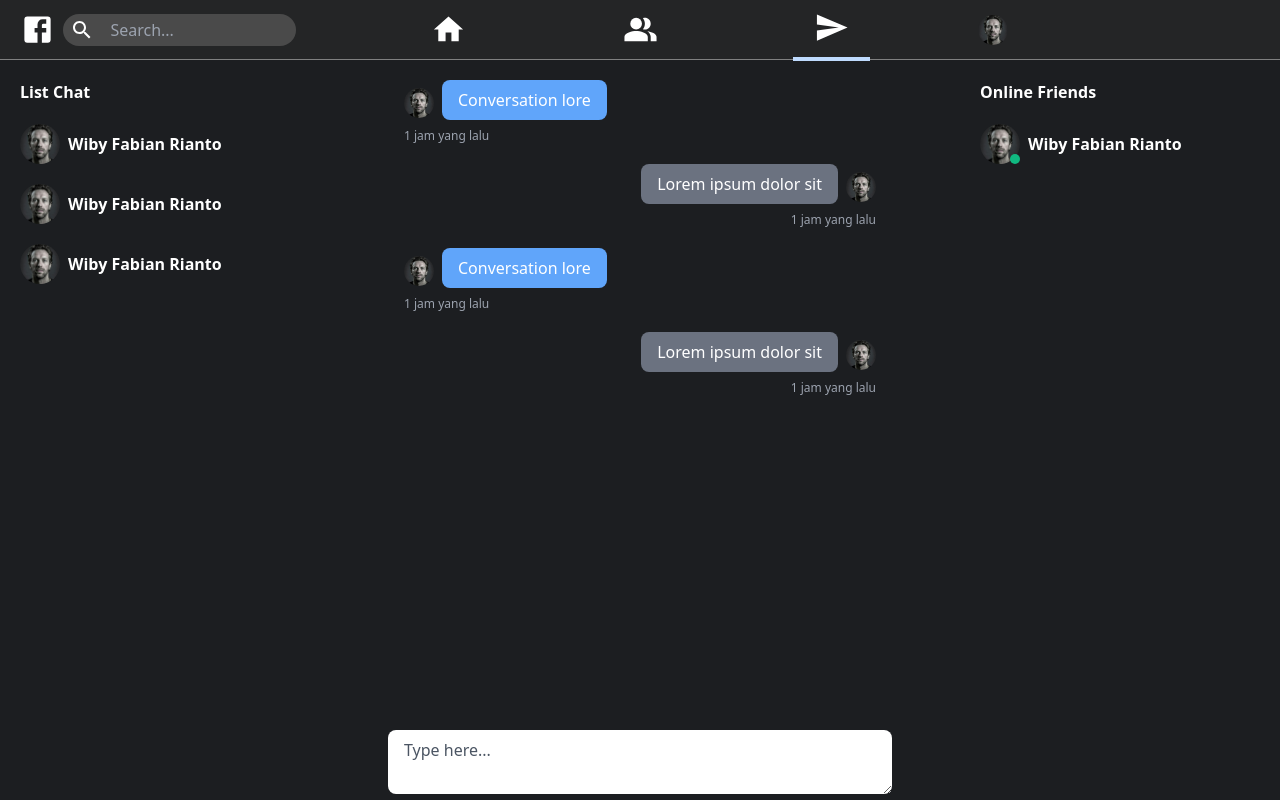
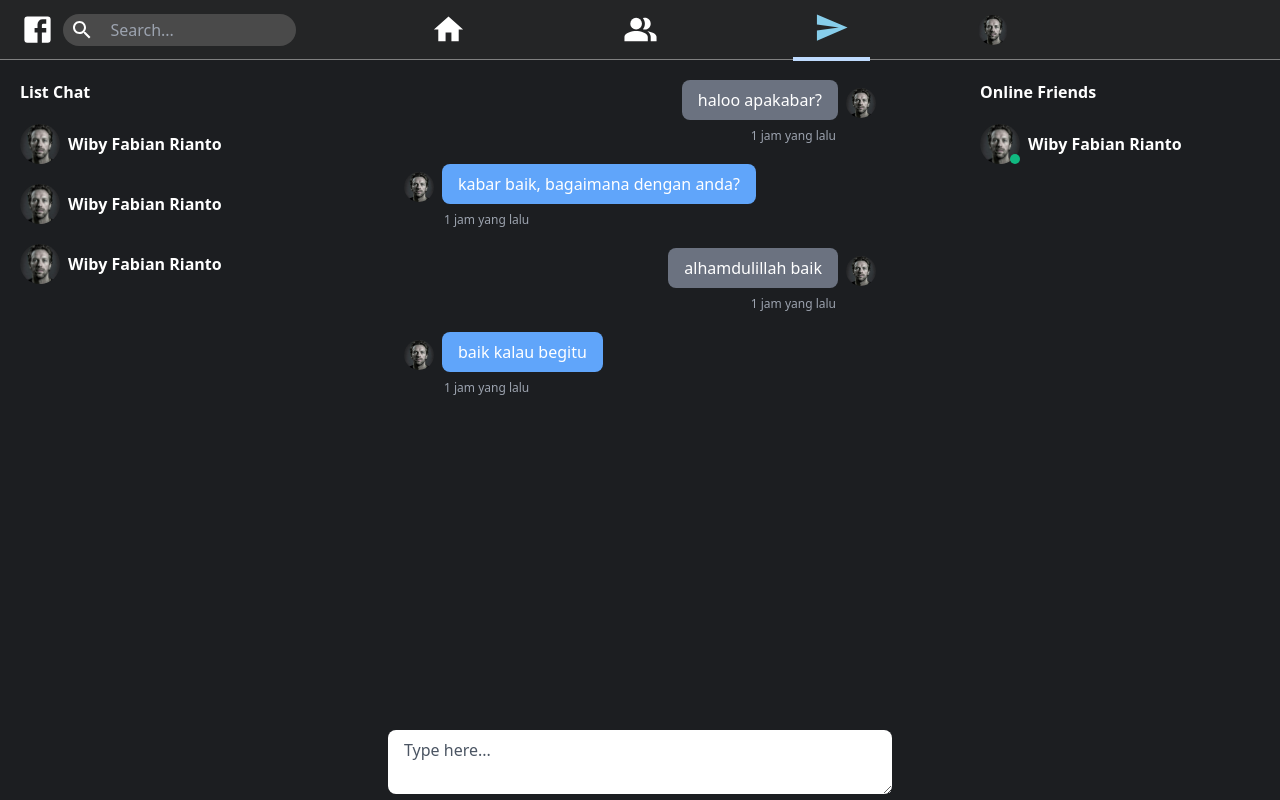
Before and after one commit to WibyFabian08/uweb-social-app-frontend, a React (Create React App) app: page /message in a window 1280 px wide. Built offline with nearby package versions, Linux system fonts and the light colour scheme.

Commit message:
add ref on modal post

```diff
--- a/src/parts/Conversation.js
+++ b/src/parts/Conversation.js
@@ -2,17 +2,17 @@ import React from "react";
 
 import profile from "../assets/images/profile.jpg";
 
-const Conversation = ({ mine }) => {
+const Conversation = ({ mine, data }) => {
   if (mine) {
     return (
       <div className="flex">
         <div className="w-full mb-5">
           <div className="flex">
             <p
-              className="px-4 py-2 ml-auto text-right bg-gray-500 rounded-lg"
+              className="px-4 py-2 ml-auto text-left bg-gray-500 rounded-lg"
               style={{ maxWidth: "75%" }}
             >
-              Lorem ipsum dolor sit
+              {data.text}
             </p>
             <div
               className="mt-2 ml-2 overflow-hidden bg-white rounded-full"
@@ -22,7 +22,7 @@ const Conversation = ({ mine }) => {
             </div>
           </div>
           <div className="flex">
-            <div className="mt-2 ml-auto text-xs text-gray-400">
+            <div className="mt-2 ml-auto mr-10 text-xs text-gray-400">
               1 jam yang lalu
             </div>
           </div>
@@ -40,14 +40,14 @@ const Conversation = ({ mine }) => {
           <img src={profile} alt="profile" className="w-full h-full" />
         </div>
         <p
-          className="px-4 py-2 bg-blue-400 rounded-lg"
+          className="px-4 py-2 text-left bg-blue-400 rounded-lg"
           style={{ maxWidth: "75%" }}
         >
-          Conversation lore
+         {data.text}
         </p>
       </div>
       <div className="flex">
-        <div className="mt-2 text-xs text-gray-400">1 jam yang lalu</div>
+        <div className="mt-2 ml-10 text-xs text-gray-400">1 jam yang lalu</div>
       </div>
     </div>
   );
--- a/src/parts/MainContent.js
+++ b/src/parts/MainContent.js
@@ -1,4 +1,4 @@
-import React, { useEffect, useState } from "react";
+import React, { useEffect, useState, useRef } from "react";
 import { useDispatch, useSelector } from "react-redux";
 
 import {
@@ -14,6 +14,8 @@ import WritePost from "./WritePost";
 
 const MainContent = () => {
   const POST = useSelector((state) => state.timeLineState);
+
+  const modalRef = useRef(null);
 
   const [USER, setUSER] = useState({});
   const [showModal, setShowModal] = useState(false);
@@ -57,6 +59,15 @@ const MainContent = () => {
     setShowModal(!showModal);
   };
 
+  function handleClickOutside(event) {
+    if (
+      modalRef?.current &&
+      !modalRef?.current?.contains?.(event.target)
+    ) {
+      setShowModal(false);
+    }
+  }
+
   useEffect(() => {
     const data = JSON.parse(localStorage.getItem("user"));
     setUSER(data);
@@ -66,9 +77,17 @@ const MainContent = () => {
     dispatch(getTimeLine(USER ? USER._id : ""));
   }, [dispatch, USER]);
 
+  useEffect(() => {
+    document.addEventListener("mousedown", handleClickOutside);
+
+    return () => {
+      document.removeEventListener("mousedown", handleClickOutside);
+    };
+  });
+
   return (
     <div className="w-1/2 px-20 mb-20">
-      <div className="h-screen overflow-y-auto mb-20">
+      <div className="h-screen mb-20 overflow-y-auto">
         <WritePost showModalPost={showModalPost}></WritePost>
         {POST.length > 0 &&
           POST.map((data, index) => {
@@ -87,6 +106,7 @@ const MainContent = () => {
       </div>
       {showModal && (
         <ModalPost
+        modalRef={modalRef}
           showModalPost={showModalPost}
           setShowModal={setShowModal}
           postBody={postBody}
--- a/src/parts/MessageContent.js
+++ b/src/parts/MessageContent.js
@@ -2,6 +2,24 @@ import React, { useState } from "react";
 import Conversation from "../parts/Conversation";
 
 const MessageContent = () => {
+  const data = [
+    {
+      owner: "mine",
+      text: "haloo apakabar?",
+    },
+    {
+      owner: "other",
+      text: "kabar baik, bagaimana dengan anda?",
+    },
+    {
+      owner: "mine",
+      text: "alhamdulillah baik",
+    },
+    {
+      owner: "other",
+      text: "baik kalau begitu",
+    },
+  ];
   const [body, setBody] = useState("");
   return (
     <div className="w-1/2 mb-5 text-white">
@@ -10,10 +28,16 @@ const MessageContent = () => {
           style={{ height: "calc(100vh - 150px)" }}
           className="w-4/5 p-5 mx-auto overflow-y-auto rounded-lg"
         >
-          <Conversation></Conversation>
-          <Conversation mine></Conversation>
-          <Conversation></Conversation>
-          <Conversation mine></Conversation>
+          {data &&
+            data.map((data, index) => {
+              return (
+                <Conversation
+                  data={data}
+                  mine={data.owner === "mine" && true}
+                  key={index}
+                ></Conversation>
+              );
+            })}
         </div>
         <div className="flex items-center w-full px-16 mt-5">
           <div className="w-full px-1">
--- a/src/parts/ModalPost.js
+++ b/src/parts/ModalPost.js
@@ -11,27 +11,30 @@ const ModalPost = ({
   imagePreview,
   setImagePreview,
   postBody,
+  modalRef
 }) => {
   return (
     <div
       className="absolute inset-0 z-10 transition-all duration-300"
       style={{ backgroundColor: "rgba(0, 0, 0, 0.6)" }}
+
     >
-      <div className="flex flex-col justify-center items-center h-screen">
+      <div className="flex flex-col items-center justify-center h-screen">
         <div
           className="w-1/3 opacity-100 rounded-xl"
           style={{ backgroundColor: "#242526" }}
+          ref={modalRef}
         >
           <div className="flex items-center p-2">
             <div style={{ flex: 2 }}></div>
             <div style={{ flex: 6 }}>
-              <h1 className="text-white text-2xl font-bold text-center">
+              <h1 className="text-2xl font-bold text-center text-white">
                 Buat Postingan
               </h1>
             </div>
             <div style={{ flex: 2 }}>
               <h1
-                className="text-white text-right text-3xl mr-2"
+                className="mr-2 text-3xl text-right text-white"
                 onClick={() => showModalPost()}
                 style={{ cursor: "pointer" }}
               >
@@ -50,18 +53,18 @@ const ModalPost = ({
             ></InputPost>
             {imagePreview && (
               <>
-                <h2 className="text-white my-3 w-full">Preview Image</h2>
+                <h2 className="w-full my-3 text-white">Preview Image</h2>
                 <div className="relative w-9/12 mx-auto">
                   <div
-                    className="absolute bg-black px-3 py-1 rounded-full opacity-30 right-0"
+                    className="absolute right-0 px-3 py-1 bg-black rounded-full opacity-30"
                     style={{ cursor: "pointer" }}
                     onClick={() => setImagePreview("")}
                   >
-                    <div className="text-white text-xl mb-1 mx-1">x</div>
+                    <div className="mx-1 mb-1 text-xl text-white">x</div>
                   </div>
                   <img
                     height={50}
-                    className="object-cover rounded-lg w-full"
+                    className="object-cover w-full rounded-lg"
                     src={imagePreview}
                     alt="preview"
                   />
--- a/src/parts/Navbar.js
+++ b/src/parts/Navbar.js
@@ -55,7 +55,7 @@ const Navbar = ({ match }) => {
           >
             <Link to="/users">
               <PeopleAltIcon
-                style={{ color: "white" }}
+                style={{ color: match.path === "/users" ? "skyblue" : "white" }}
                 fontSize="large"
               ></PeopleAltIcon>
             </Link>
@@ -67,7 +67,12 @@ const Navbar = ({ match }) => {
             ].join(" ")}
           >
             <Link to="/message">
-              <SendIcon style={{ color: "white" }} fontSize="large"></SendIcon>
+              <SendIcon
+                style={{
+                  color: match.path === "/message" ? "skyblue" : "white",
+                }}
+                fontSize="large"
+              ></SendIcon>
             </Link>
           </div>
         </div>
--- a/src/parts/PostCard.js
+++ b/src/parts/PostCard.js
@@ -116,7 +116,7 @@ const PostCard = ({
           </div>
           <div>
             <p className="text-sm text-gray-400">
-              {data ? data.likes.length : ""} Orang menyukai postingan
+              {data ? data.likes.length : ""} Orang menyukai postingang
             </p>
           </div>
         </div>
--- a/src/parts/UsersContent.js
+++ b/src/parts/UsersContent.js
@@ -5,7 +5,6 @@ import { ToastContainer, toast } from "react-toastify";
 import "react-toastify/dist/ReactToastify.css";
 
 const UserContent = (data) => {
-  // const USER = useSelector((state) => state.userState);
   const [USER, setUSER] = useState({});
   const failed = (message) => toast.error(message);
   const success = (message) => toast.info(message);
```
Also changed, not shown: src/pages/MyPost.js (+39 -15 lines).
